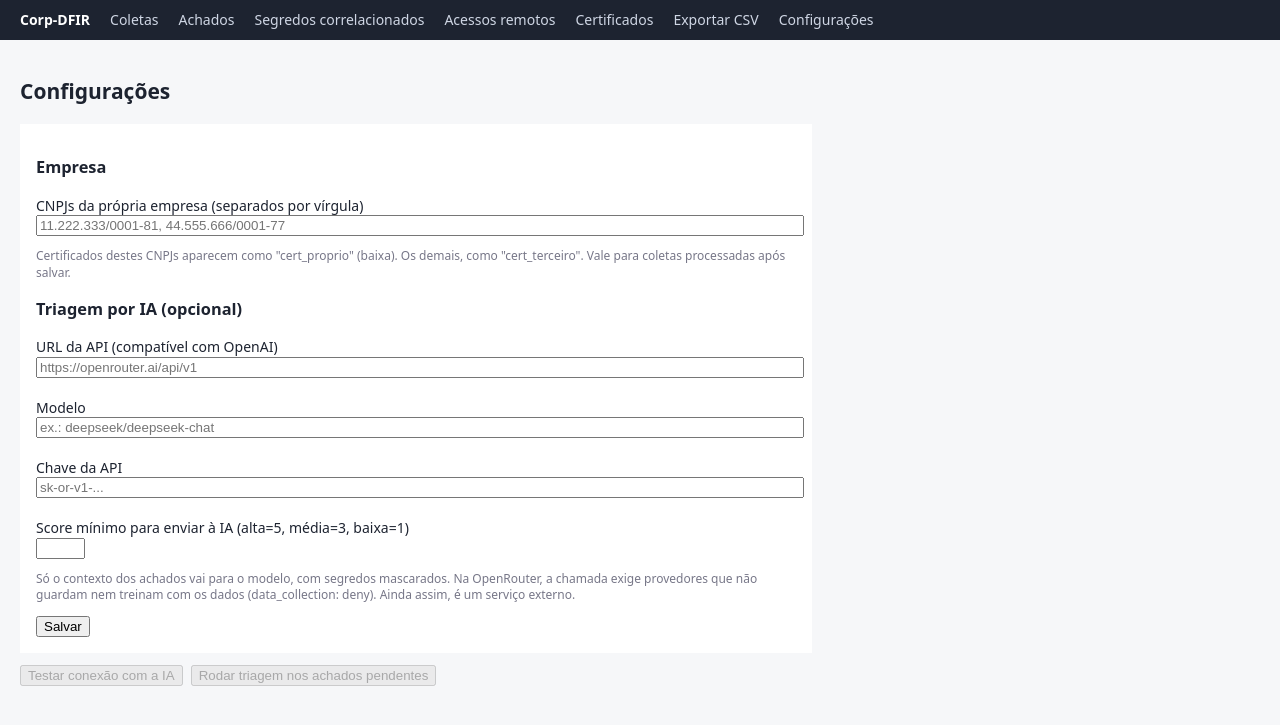
After one commit to BrusCode/corp-dfir, a FastAPI app: template server/app/templates/admin.html in a window 1280 px wide. The commit adds this page. Shown: the top 725 px of the page. Run offline with FastAPI, Linux system fonts and the light colour scheme; the template is opened without the code that fills it, so the values that code supplies are empty; parts of the project's set-up code (start-up, migrations or seed data) failed here and were passed over.

Commit message:
feat: admin settings page (company CNPJs, LLM/OpenRouter with no-retention routing)
Co-Authored-By: Claude Opus 5.5 <noreply@anthropic.com>
Claude-Session: https://claude.ai/code/session_01JXB4UZircRYvWCRZhbhC54

```diff
--- a/server/app/db.py
+++ b/server/app/db.py
@@ -37,6 +37,7 @@ CREATE TABLE IF NOT EXISTS certificates (
   file_sha256 TEXT, file_created TEXT, zone_id INTEGER, host_url TEXT, referrer_url TEXT,
   verdict TEXT
 );
+CREATE TABLE IF NOT EXISTS settings (key TEXT PRIMARY KEY, value TEXT NOT NULL);
 CREATE INDEX IF NOT EXISTS idx_findings_fp ON findings(fingerprint);
 CREATE INDEX IF NOT EXISTS idx_events_coll ON events(collection_id);
 """
@@ -208,3 +209,29 @@ def list_certificates(settings, host=None, only_flagged=True) -> list[dict]:
         params.append(host)
     with connect(settings) as con:
         return [dict(r) for r in con.execute(query + " ORDER BY host, cnpj", params)]
+
+
+def get_settings_overrides(settings) -> dict[str, str]:
+    if not settings.db_path.exists():
+        return {}
+    with connect(settings) as con:
+        try:
+            return {r["key"]: r["value"] for r in con.execute("SELECT key, value FROM settings")}
+        except sqlite3.OperationalError:
+            return {}
+
+
+def set_setting(settings, key: str, value: str | None) -> None:
+    with connect(settings) as con:
+        if value is None:
+            con.execute("DELETE FROM settings WHERE key=?", (key,))
+        else:
+            con.execute("INSERT INTO settings (key, value) VALUES (?, ?)"
+                        " ON CONFLICT(key) DO UPDATE SET value=excluded.value", (key, value))
+
+
+def findings_for_triage(settings, min_score: int) -> list[dict]:
+    with connect(settings) as con:
+        return [dict(r) for r in con.execute(
+            "SELECT * FROM findings WHERE score >= ? AND (triage_label IS NULL OR triage_label='erro')"
+            " ORDER BY id", (min_score,))]
--- a/server/app/main.py
+++ b/server/app/main.py
@@ -11,12 +11,13 @@ import zipfile
 from contextlib import asynccontextmanager
 from pathlib import Path
 
-from fastapi import FastAPI, File, Header, HTTPException, Request, UploadFile
-from fastapi.responses import HTMLResponse, JSONResponse, StreamingResponse
+from fastapi import FastAPI, File, Form, Header, HTTPException, Request, UploadFile
+from fastapi.responses import HTMLResponse, JSONResponse, RedirectResponse, StreamingResponse
 from fastapi.templating import Jinja2Templates
 
-from app import db
+from app import config, db, llm
 from app.config import get_settings
+
 
 @asynccontextmanager
 async def lifespan(_app: FastAPI):
@@ -30,20 +31,36 @@ SAFE_NAME = re.compile(r"[^A-Za-z0-9._-]")
 CHUNK = 1024 * 1024
 
 
+def _kick(task_name: str, *args) -> None:
+    import asyncio
+
+    from app import tasks
+
+    async def _run():
+        await tasks.broker.startup()
+        try:
+            await getattr(tasks, task_name).kiq(*args)
+        finally:
+            await tasks.broker.shutdown()
+
+    asyncio.run(_run())
+
+
 def enqueue(collection_id: int) -> None:
     """Hand the collection to the worker (replaced in tests)."""
-    import asyncio
+    _kick("process_upload", collection_id)
 
-    from app.tasks import broker, process_upload
 
-    async def _kick():
-        await broker.startup()
-        try:
-            await process_upload.kiq(collection_id)
-        finally:
-            await broker.shutdown()
+def enqueue_retriage() -> None:
+    _kick("retriage")
 
-    asyncio.run(_kick())
+
+def _require_same_origin(request: Request) -> None:
+    """Block cross-site form posts against the Basic-Auth panel."""
+    origin = request.headers.get("origin") or request.headers.get("referer") or ""
+    host = request.headers.get("host", "")
+    if not origin or origin.split("://", 1)[-1].split("/", 1)[0] != host:
+        raise HTTPException(403, "origem não permitida")
 
 
 def _read_custody(path: Path) -> dict:
@@ -175,3 +192,55 @@ def export_csv(host: str = "", severity: str = "", category: str = ""):
 def export_json(host: str = "", severity: str = "", category: str = ""):
     return db.list_findings(get_settings(), host=host, severity=severity, category=category,
                             limit=100_000)
+
+
+@app.get("/admin", response_class=HTMLResponse)
+def admin(request: Request, msg: str = "", ok: int = 1):
+    eff = config.effective(get_settings())
+    return templates.TemplateResponse(request, "admin.html", {
+        "own_cnpjs": ", ".join(sorted(eff.own_cnpjs)),
+        "llm_base_url": eff.llm_base_url,
+        "llm_model": eff.llm_model,
+        "llm_min_score": eff.llm_min_score,
+        "key_set": bool(eff.llm_api_key),
+        "key_hint": (eff.llm_api_key[:9] + "…" + eff.llm_api_key[-4:]) if len(eff.llm_api_key) > 16 else "",
+        "llm_on": llm.enabled(eff),
+        "msg": msg, "ok": ok,
+    })
+
+
+@app.post("/admin")
+def admin_save(
+    request: Request,
+    own_cnpjs: str = Form(""),
+    llm_base_url: str = Form(""),
+    llm_model: str = Form(""),
+    llm_api_key: str = Form(""),
+    llm_min_score: str = Form("5"),
+    clear_key: str = Form(""),
+):
+    _require_same_origin(request)
+    settings = get_settings()
+    db.set_setting(settings, "own_cnpjs", ",".join(sorted(config.parse_cnpjs(own_cnpjs))))
+    db.set_setting(settings, "llm_base_url", llm_base_url.strip())
+    db.set_setting(settings, "llm_model", llm_model.strip())
+    db.set_setting(settings, "llm_min_score", llm_min_score.strip() if llm_min_score.strip().isdigit() else "5")
+    if clear_key:
+        db.set_setting(settings, "llm_api_key", "")
+    elif llm_api_key.strip():
+        db.set_setting(settings, "llm_api_key", llm_api_key.strip())
+    return RedirectResponse("/admin?msg=Configurações+salvas", status_code=303)
+
+
+@app.post("/admin/test-llm", response_class=HTMLResponse)
+def admin_test_llm(request: Request):
+    _require_same_origin(request)
+    good, message = llm.test_connection(config.effective(get_settings()))
+    return admin(request, msg=message, ok=int(good))
+
+
+@app.post("/admin/retriage")
+def admin_retriage(request: Request):
+    _require_same_origin(request)
+    enqueue_retriage()
+    return RedirectResponse("/admin?msg=Triagem+enfileirada+para+os+achados+pendentes", status_code=303)
--- /dev/null
+++ b/server/app/templates/admin.html
@@ -0,0 +1,28 @@
+{% extends "base.html" %}
+{% block content %}
+<h2>Configurações</h2>
+{% if msg %}<p style="padding:8px;background:{{ '#e7f6ec' if ok else '#fdecea' }}">{{ msg }}</p>{% endif %}
+<form method="post" action="/admin" style="background:#fff;padding:16px;max-width:760px">
+  <h3>Empresa</h3>
+  <label>CNPJs da própria empresa (separados por vírgula)<br>
+    <input name="own_cnpjs" value="{{ own_cnpjs }}" style="width:100%" placeholder="11.222.333/0001-81, 44.555.666/0001-77"></label>
+  <p class="muted">Certificados destes CNPJs aparecem como "cert_proprio" (baixa). Os demais, como "cert_terceiro". Vale para coletas processadas após salvar.</p>
+
+  <h3>Triagem por IA (opcional)</h3>
+  <label>URL da API (compatível com OpenAI)<br>
+    <input name="llm_base_url" value="{{ llm_base_url }}" style="width:100%" placeholder="https://openrouter.ai/api/v1"></label><br><br>
+  <label>Modelo<br>
+    <input name="llm_model" value="{{ llm_model }}" style="width:100%" placeholder="ex.: deepseek/deepseek-chat"></label><br><br>
+  <label>Chave da API {% if key_set %}<span class="muted">(configurada: {{ key_hint or "••••" }}. Deixe em branco para manter)</span>{% endif %}<br>
+    <input name="llm_api_key" type="password" autocomplete="off" style="width:100%" placeholder="{{ 'manter a atual' if key_set else 'sk-or-v1-...' }}"></label>
+  {% if key_set %}<label><input type="checkbox" name="clear_key" value="1"> remover a chave salva</label>{% endif %}<br><br>
+  <label>Score mínimo para enviar à IA (alta=5, média=3, baixa=1)<br>
+    <input name="llm_min_score" value="{{ llm_min_score }}" size="3"></label>
+  <p class="muted">Só o contexto dos achados vai para o modelo, com segredos mascarados. Na OpenRouter, a chamada exige provedores que não guardam nem treinam com os dados (data_collection: deny). Ainda assim, é um serviço externo.</p>
+  <button>Salvar</button>
+</form>
+<div style="margin-top:12px;display:flex;gap:8px">
+  <form method="post" action="/admin/test-llm"><button {% if not llm_on %}disabled{% endif %}>Testar conexão com a IA</button></form>
+  <form method="post" action="/admin/retriage"><button {% if not llm_on %}disabled{% endif %}>Rodar triagem nos achados pendentes</button></form>
+</div>
+{% endblock %}
--- a/server/app/templates/base.html
+++ b/server/app/templates/base.html
@@ -29,6 +29,7 @@
   <a href="/remote">Acessos remotos</a>
   <a href="/certs">Certificados</a>
   <a href="/export/findings.csv">Exportar CSV</a>
+  <a href="/admin">Configurações</a>
 </header>
 <main>{% block content %}{% endblock %}</main>
 </body>
```
Also changed, not shown: server/app/config.py (+22 -4 lines), server/app/llm.py (+59 -28 lines), server/app/pipeline.py (+18 -1 lines), server/app/tasks.py (+8 -1 lines), server/tests/test_admin.py (added, +89 -0 lines), README.md, 1 other file.
